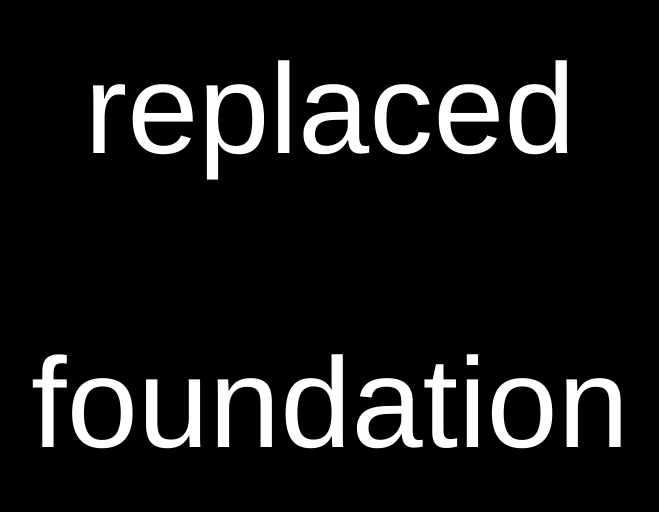
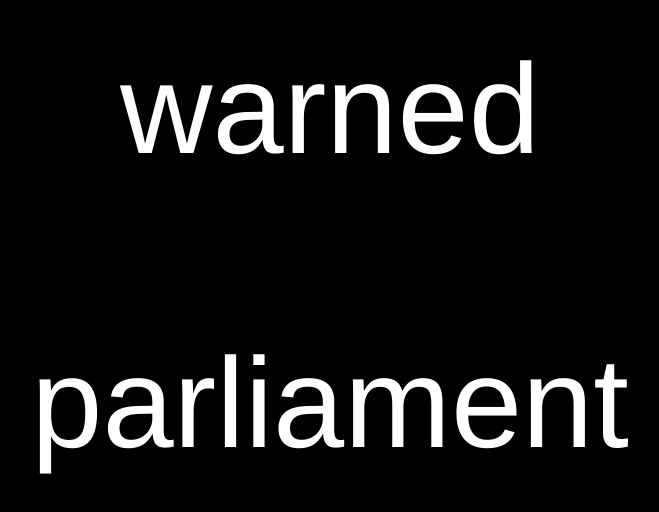
Before and after one commit to wbhicks/Py, a plain HTML site: page index.html in a window 1280 px wide. Shown: the part 120-632 px from the top of the page, without its empty margins (310-969 px from the left). Drawn offline with Linux system fonts and the light colour scheme.

Commit message:
Update index.html

```diff
--- a/index.html
+++ b/index.html
@@ -1,7 +1,7 @@
 <html>
 <head>
 <title>Top</title>
-<script type="text/javascript" src="main2.js"></script>
+<script type="text/javascript" src="main.js"></script>
 </head>
 <body style="background-color: black;">
   <div style="text-align:center; font: 8em Helvetica, Arial, sans-serif; color: white;">&nbsp;</div>
```
